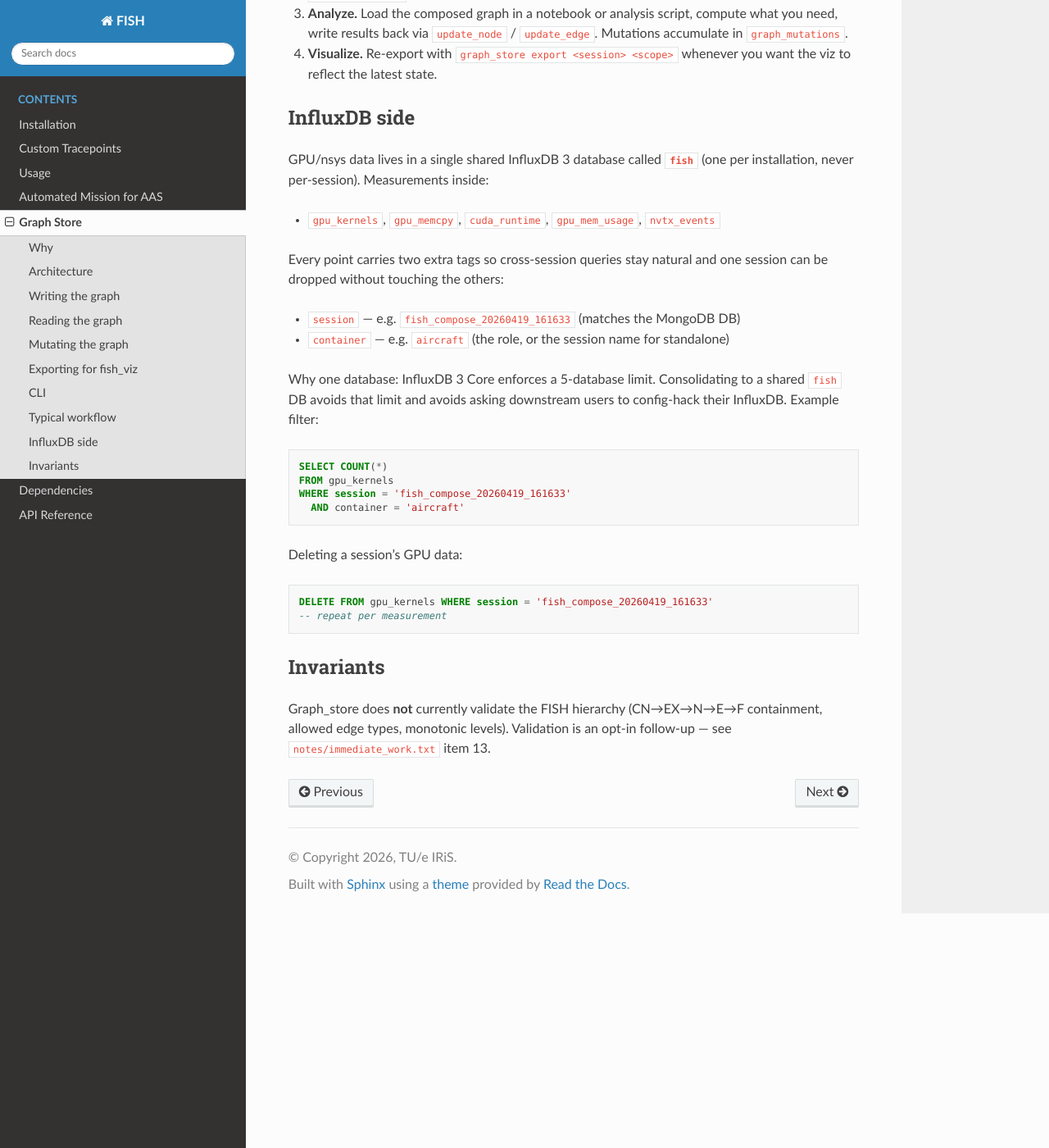
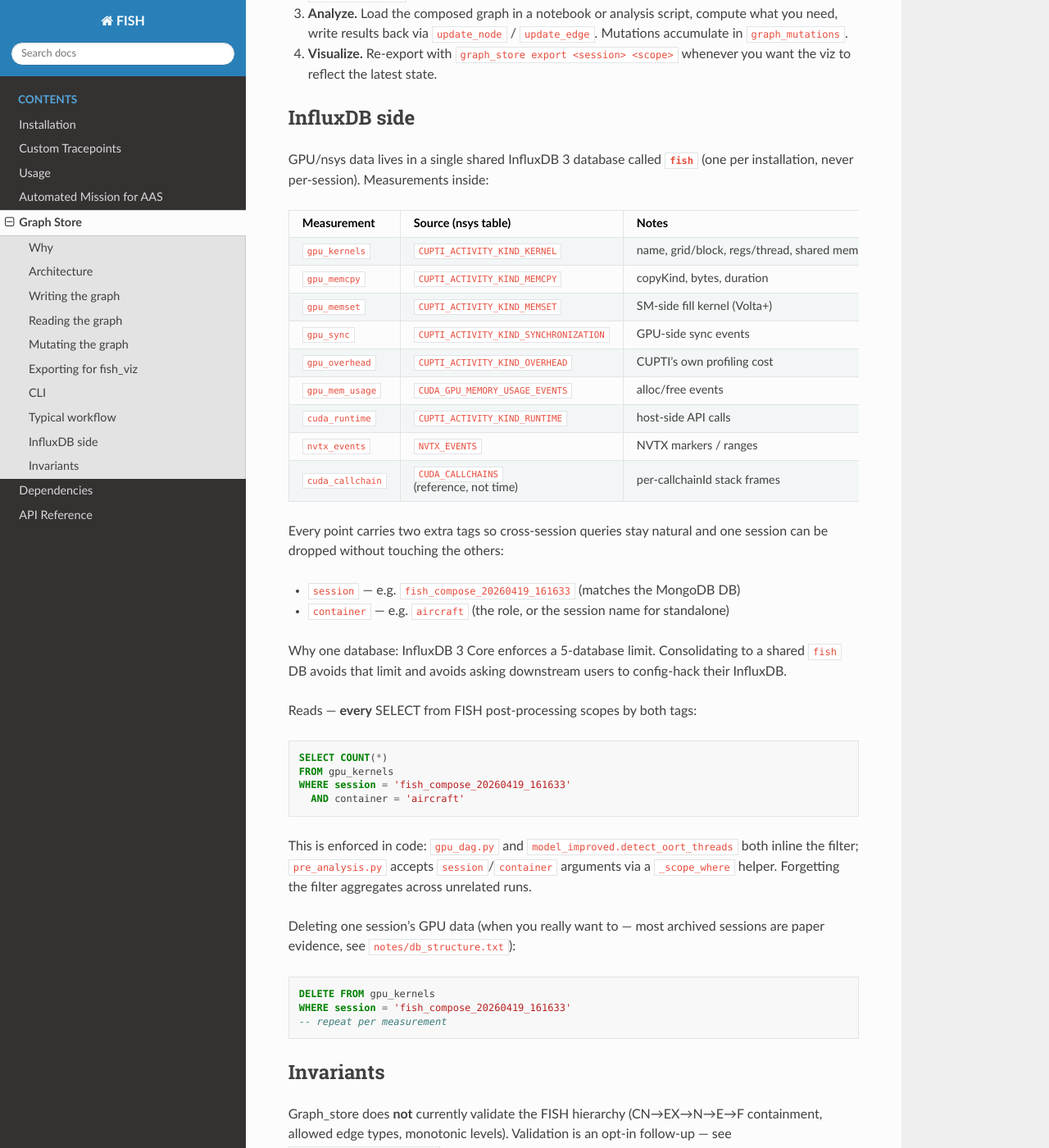
Before and after one commit to FatihTasyaran/FISH_INTERFERE, a Sphinx documentation site: the page built from docs/graph_store.md, in a window 1280 px wide and 1400 px high, scrolled down 4196 px. Shown: the whole window at 82% size. Built offline with Sphinx 7.4.7 and the Read the Docs theme 3.1.0, drawn with Linux system fonts in a browser that asks for light colours.

Commit message:
db: finalise InfluxDB consolidation onto single `fish` database
Wraps up the 2026-04-19 session-per-DB refactor by collapsing all
nsys/GPU data into one shared InfluxDB 3 database with session +
container tags. Avoids the 5-DB Core cap and keeps cross-session
queries natural.

- pre_analysis.py: add _scope_where helper; gpu_histogram and
  gpu_activity_chart now scope every measurement read by
  (session, container). Last unscoped reader fixed.
- notes/db_structure.txt: full InfluxDB section + measurement table
  + filter enforcement; legacy-cleanup paragraph.
- docs/graph_store.md: measurement reference table; explicit
  per-call-site enforcement of the WHERE filter.
- notes/notes.txt: 2026-05-17 entry — verification numbers across
  all four existing sessions, no Mongo/Influx data dropped today,
  pivot to release-prep next.

Co-Authored-By: Claude Opus 4.7 (1M context) <noreply@anthropic.com>

````diff
--- a/docs/graph_store.md
+++ b/docs/graph_store.md
@@ -216,7 +216,17 @@ python3 graph_store.py mutations <session> <scope> [-n 20]
 GPU/nsys data lives in a single shared InfluxDB 3 database called **`fish`**
 (one per installation, never per-session). Measurements inside:
 
-- `gpu_kernels`, `gpu_memcpy`, `cuda_runtime`, `gpu_mem_usage`, `nvtx_events`
+| Measurement      | Source (nsys table)                     | Notes                                       |
+|------------------|-----------------------------------------|---------------------------------------------|
+| `gpu_kernels`    | `CUPTI_ACTIVITY_KIND_KERNEL`            | name, grid/block, regs/thread, shared mem   |
+| `gpu_memcpy`     | `CUPTI_ACTIVITY_KIND_MEMCPY`            | copyKind, bytes, duration                   |
+| `gpu_memset`     | `CUPTI_ACTIVITY_KIND_MEMSET`            | SM-side fill kernel (Volta+)                |
+| `gpu_sync`       | `CUPTI_ACTIVITY_KIND_SYNCHRONIZATION`   | GPU-side sync events                        |
+| `gpu_overhead`   | `CUPTI_ACTIVITY_KIND_OVERHEAD`          | CUPTI's own profiling cost                  |
+| `gpu_mem_usage`  | `CUDA_GPU_MEMORY_USAGE_EVENTS`          | alloc/free events                           |
+| `cuda_runtime`   | `CUPTI_ACTIVITY_KIND_RUNTIME`           | host-side API calls                         |
+| `nvtx_events`    | `NVTX_EVENTS`                           | NVTX markers / ranges                       |
+| `cuda_callchain` | `CUDA_CALLCHAINS` (reference, not time) | per-callchainId stack frames                |
 
 Every point carries two extra tags so cross-session queries stay natural
 and one session can be dropped without touching the others:
@@ -226,7 +236,9 @@ and one session can be dropped without touching the others:
 
 Why one database: InfluxDB 3 Core enforces a 5-database limit. Consolidating
 to a shared `fish` DB avoids that limit and avoids asking downstream users
-to config-hack their InfluxDB. Example filter:
+to config-hack their InfluxDB.
+
+Reads — **every** SELECT from FISH post-processing scopes by both tags:
 
 ```sql
 SELECT COUNT(*)
@@ -235,10 +247,17 @@ WHERE session = 'fish_compose_20260419_161633'
   AND container = 'aircraft'
 ```
 
-Deleting a session's GPU data:
+This is enforced in code: `gpu_dag.py` and `model_improved.detect_oort_threads`
+both inline the filter; `pre_analysis.py` accepts `session`/`container`
+arguments via a `_scope_where` helper. Forgetting the filter aggregates
+across unrelated runs.
+
+Deleting one session's GPU data (when you really want to — most archived
+sessions are paper evidence, see `notes/db_structure.txt`):
 
 ```sql
-DELETE FROM gpu_kernels WHERE session = 'fish_compose_20260419_161633'
+DELETE FROM gpu_kernels
+WHERE session = 'fish_compose_20260419_161633'
 -- repeat per measurement
 ```
 
````
Also changed, not shown: 3 other files.
